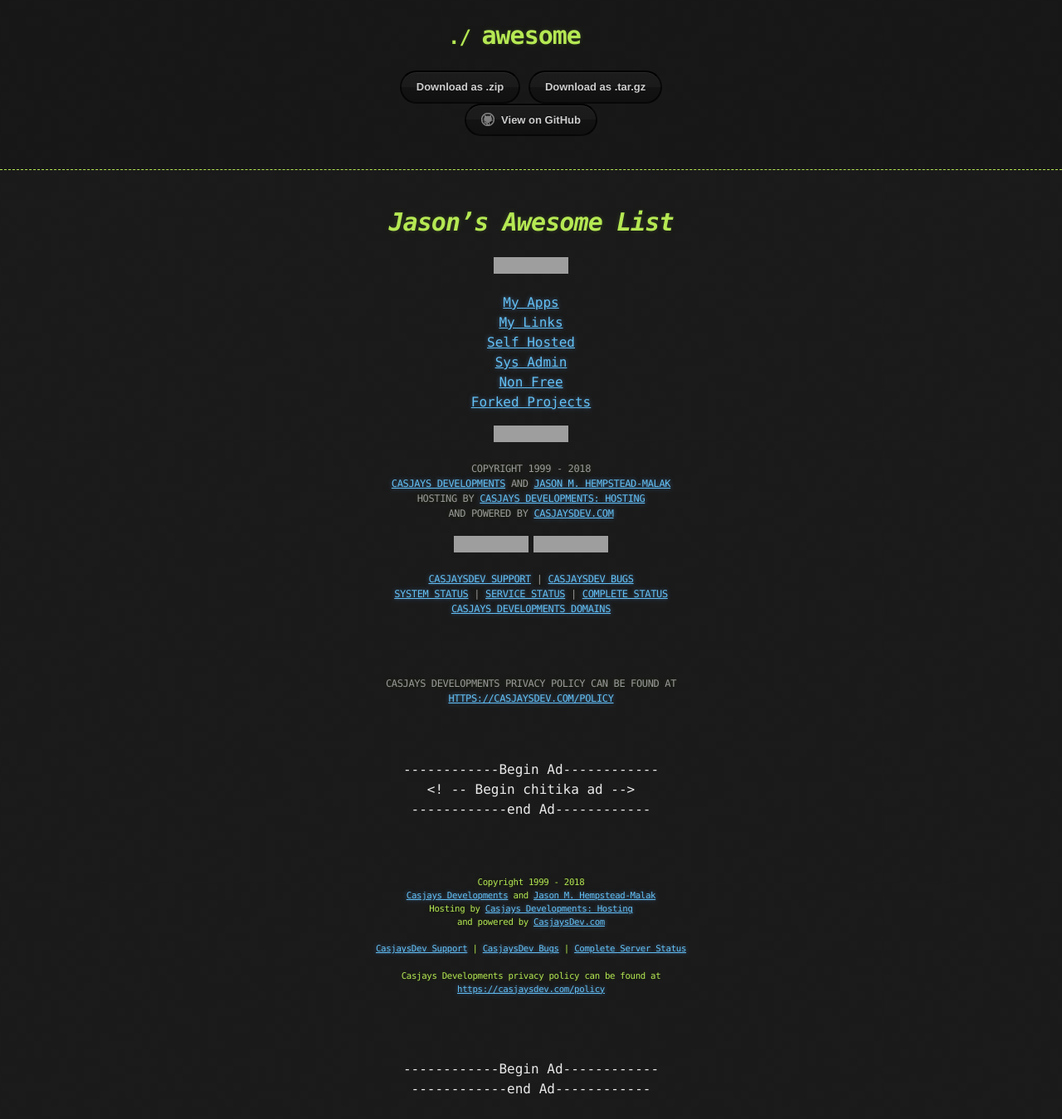
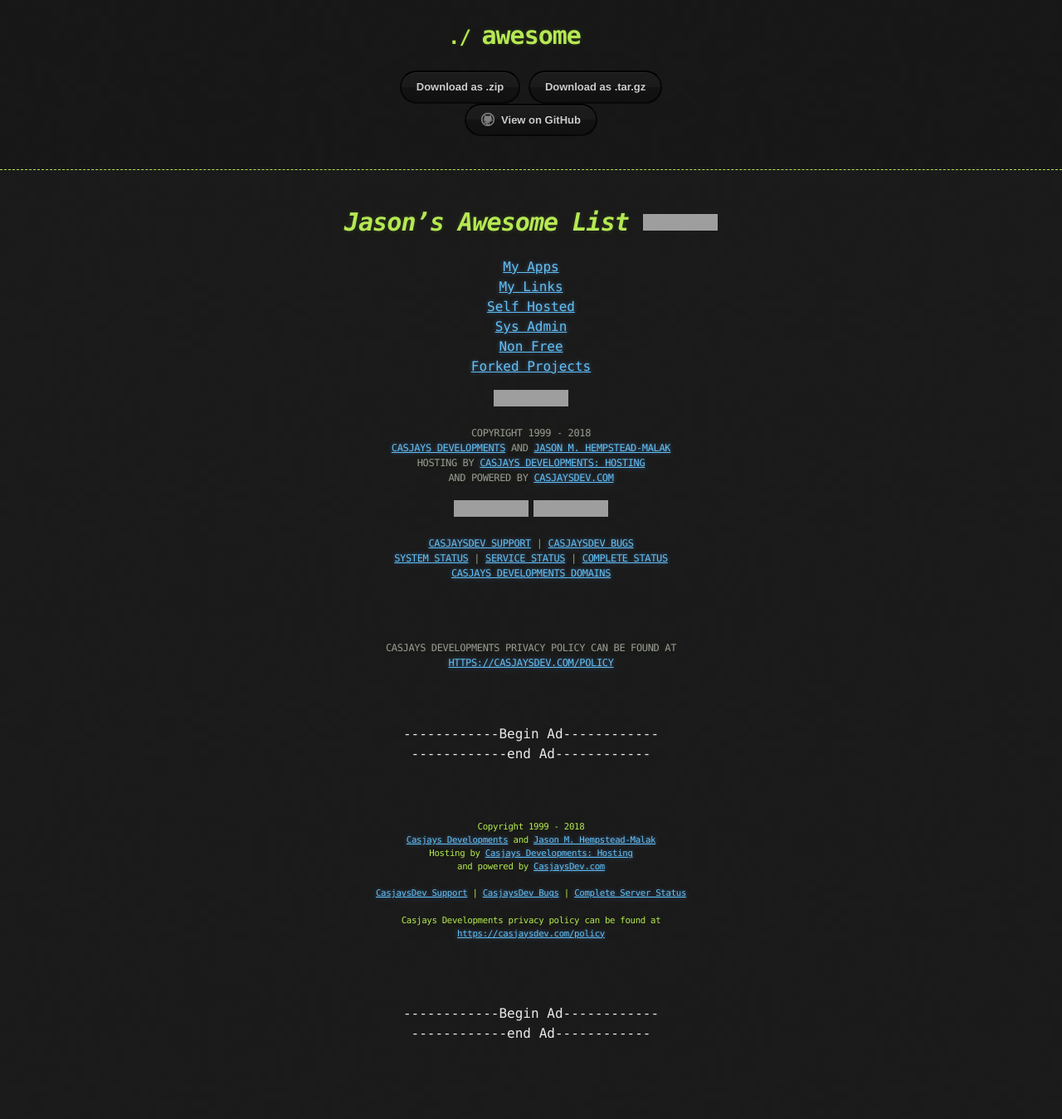
Before and after one commit to Sample-Codes/awesome, a Jekyll site: the page built from docs/index.md, in a window 1280 px wide. Shown: the whole page at 83% size. Built offline with Jekyll 4.4.1, drawn with Linux system fonts in a browser that asks for light colours; our own code applies the rules of GitHub Pages for plain Markdown files; comment, search, counter and statistics services are not loaded; the repository's description, which GitHub fills in, is left out; after the commit the page ends 1282 px from its top, so only the background shows below that; grey boxes are pictures that could not be loaded.

Commit message:
Update index.md

```diff
--- a/docs/index.md
+++ b/docs/index.md
@@ -1,5 +1,5 @@
-# ***Jason's Awesome List***
-[![Awesome](https://awesome.re/badge.svg)](https://awesome.re)
+# ***Jason's Awesome List*** [![Awesome](https://awesome.re/badge.svg)](https://awesome.re)
+
 
 [My Apps](https://github.com/casjay/awesome/blob/master/my-apps.md)
 [My Links](https://github.com/casjay/awesome/blob/master/my-links.md)
@@ -14,8 +14,6 @@
 <!-- Begin Footer -->
 <footer>
 <center>
-<div>
-<center>
 <!-- Start of Rocket.Chat Livechat Script -->
 <script type="text/javascript">
 (function(w, d, s, u) {
@@ -26,7 +24,6 @@
 })(window, document, 'script', 'https://chat.malaks.us/livechat');
 </script>
 <!-- End of Rocket.Chat Livechat Script -->
-</center>
 <!-- Begin Piwik Tracking Code -->
 <script type="text/javascript">
 var pkBaseURL = (("https:" == document.location.protocol) ? "https://piwik.casjay.net/" : "http://piwik.casjay.net/");
@@ -120,10 +117,10 @@ stats"></a></div></noscript>
 <!-- End Statcounter Code -->
 
 <!-- Begin Global Footer -->
-<center>
+
 <br>
 ------------Begin Ad------------<br>
-<! -- Begin chitika ad -->
+<!-- Begin chitika ad -->
 <script type="text/javascript">
   ( function() {
     if (window.CHITIKA === undefined) { window.CHITIKA = { 'units' : [] }; };
@@ -138,10 +135,8 @@ stats"></a></div></noscript>
 
 ------------end Ad------------<br>
 <br>
-</center>
 <!-- End Global Footer -->
 
-</div>
 </center>
 </footer>
 <!-- End Footer -->
```
